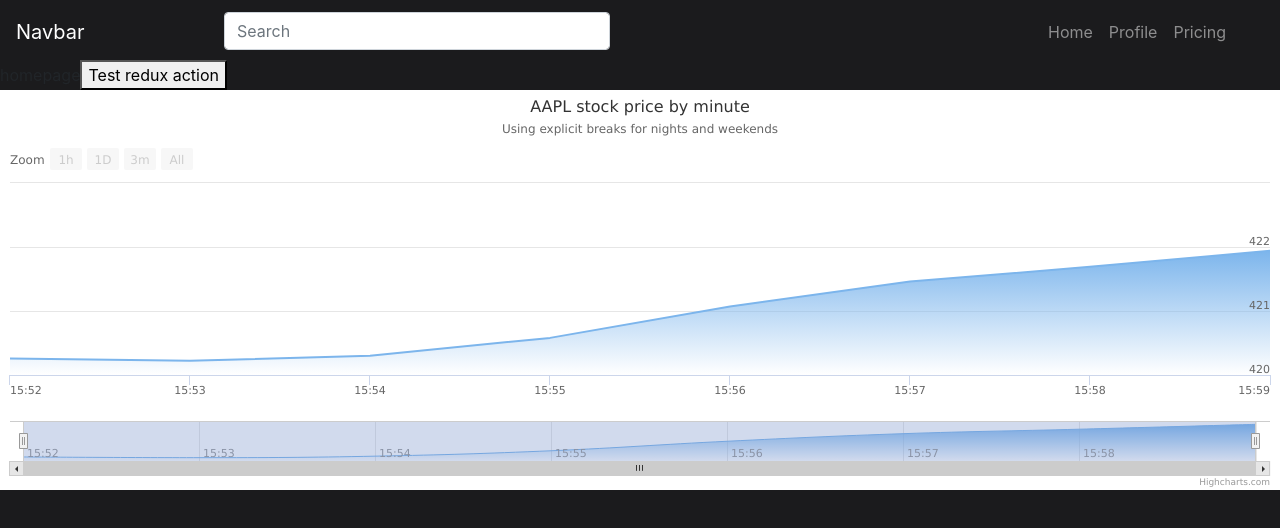
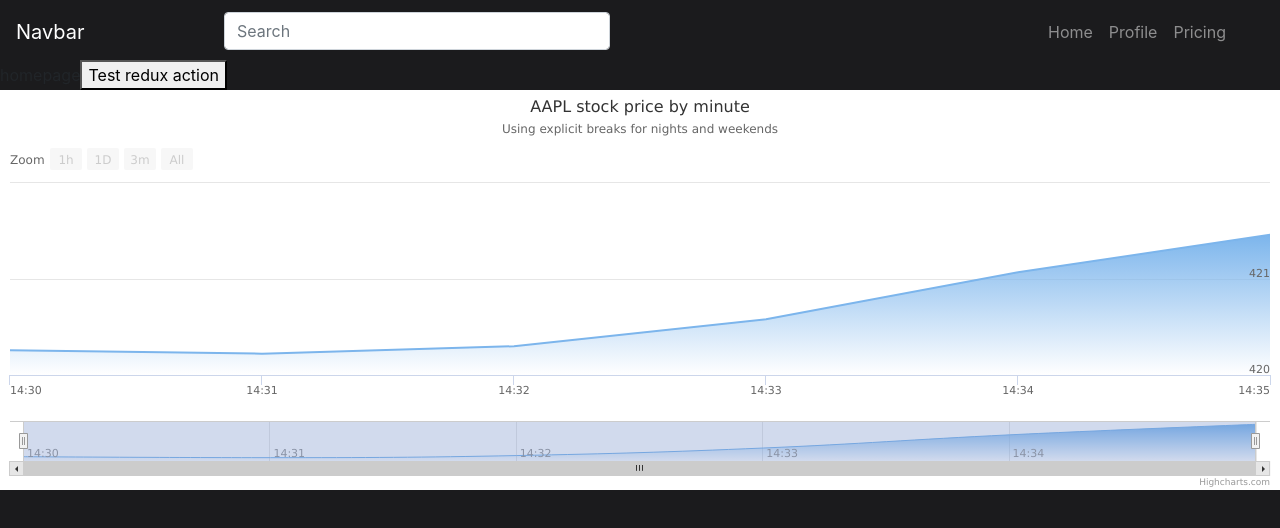
Before and after one commit to webclinic017/paper-trade-1, a React (Create React App) app in the folder portal/: page / in a window 1280 px wide. Shown: the top 528 px of the page. Built offline with nearby package versions, Linux system fonts and the light colour scheme.

Commit message:
need to set up token auth

```diff
--- a/portal/src/actions/simpleAction.js
+++ /dev/null
@@ -1,7 +0,0 @@
-export const simpleAction = () => dispatch => {
-    console.log("hello")
-    dispatch({
-        type: 'SIMPLE_ACTION',
-        payload: 'result_of_simple_action'
-    })
-}
--- /dev/null
+++ b/portal/src/actions/stockAction.js
@@ -0,0 +1,14 @@
+import axios from 'axios';
+
+
+
+export const loadDailyDataAction = (symbol, date) => dispatch => {
+
+    axios.get(`http://127.0.0.1:8000/api/v1/stocks/?${date}`)
+        .then(res => {
+            dispatch({
+                type: 'LOAD_DAILY_DATA_ACTION',
+                payload: res.data
+            })
+        }).catch(error => console.log('Failed to fetch daily data'));
+}
--- a/portal/src/components/Chart.js
+++ b/portal/src/components/Chart.js
@@ -1,9 +1,17 @@
-import React from 'react';
+import React, { Component } from 'react';
 import { connect } from 'react-redux';
 import Highcharts from 'highcharts/highstock';
 import HighchartsReact from 'highcharts-react-official';
 
-import { simpleAction } from '../actions/simpleAction';
+import { loadDailyDataAction } from '../actions/stockAction';
+
+const utcToLocalTimestamp = (timestamp) => {
+    const offset = new Date().getTimezoneOffset()
+    const localTimestamp = timestamp - (offset * 60);
+
+    // format that high chart uses
+    return localTimestamp * 1000;
+};
 
 const options = {
     title: {
@@ -53,14 +61,12 @@
         name: 'AAPL',
         type: 'area',
         data: [
-            [1318607520000,420.258],
-            [1318607580000,420.222],
-            [1318607640000,420.3],
-            [1318607700000,420.58],
-            [1318607760000,421.07],
-            [1318607820000,421.4601],
-            [1318607880000,421.69,421.94],
-            [1318607940000,421.94,422]
+            [utcToLocalTimestamp(1580913000),420.258],
+            [utcToLocalTimestamp(1580913060),420.222],
+            [utcToLocalTimestamp(1580913120),420.3],
+            [utcToLocalTimestamp(1580913180),420.58],
+            [utcToLocalTimestamp(1580913240),421.07],
+            [utcToLocalTimestamp(1580913300),421.4601]
         ],
         gapSize: 5,
         tooltip: {
@@ -82,13 +88,26 @@
     }]
   };
 
+
 const mapDispatchToProps = dispatch => ({
-    simpleAction: () => dispatch(simpleAction())
+    loadDailyDataAction: () => dispatch(loadDailyDataAction())
 })
 
-const Chart = (props) => (
+class Chart extends Component {
+
+    constructor(props) {
+        super(props)
+        this.state = {}
+    }
+
+    componentDidMount() {
+        console.log("mounted")
+    }
+
+    render() {
+        return (
             <>
-        <button onClick={() => props.simpleAction()}>Test redux action</button>
+                <button onClick={() => this.props.loadDailyDataAction()}>Test redux action</button>
                 <HighchartsReact
                     highcharts={Highcharts}
                     constructorType={'stockChart'}
@@ -96,5 +115,7 @@
                 />
             </>
         );
+    }
+}
 
 export default connect(null, mapDispatchToProps)(Chart);
--- a/portal/src/reducers/rootReducer.js
+++ b/portal/src/reducers/rootReducer.js
@@ -1,6 +1,6 @@
 
 import { combineReducers } from 'redux';
-import simpleReducer from './simpleReducer';
+import simpleReducer from './stockReducer';
 
 export default combineReducers({
     simpleReducer
--- a/portal/src/reducers/simpleReducer.js
+++ /dev/null
@@ -1,12 +0,0 @@
-/*
- src/reducers/simpleReducer.js
-*/
-export default (state = {}, action) => {
-    switch (action.type) {
-        case 'SIMPLE_ACTION':
-            return {
-                result: action.payload
-            }
-        default: return state
-    }
-}
--- /dev/null
+++ b/portal/src/reducers/stockReducer.js
@@ -0,0 +1,13 @@
+const initialState = {
+}
+
+export default (state = initialState, action) => {
+    switch (action.type) {
+        case 'LOAD_DAILY_DATA_ACTION':
+            return {
+                ...state,
+                'bob': action.payload
+            }
+        default: return state
+    }
+}
```
Also changed, not shown: 1 other file (tests, documents, lock files or other folders). Lines whose indentation alone changed are shown as unchanged.
